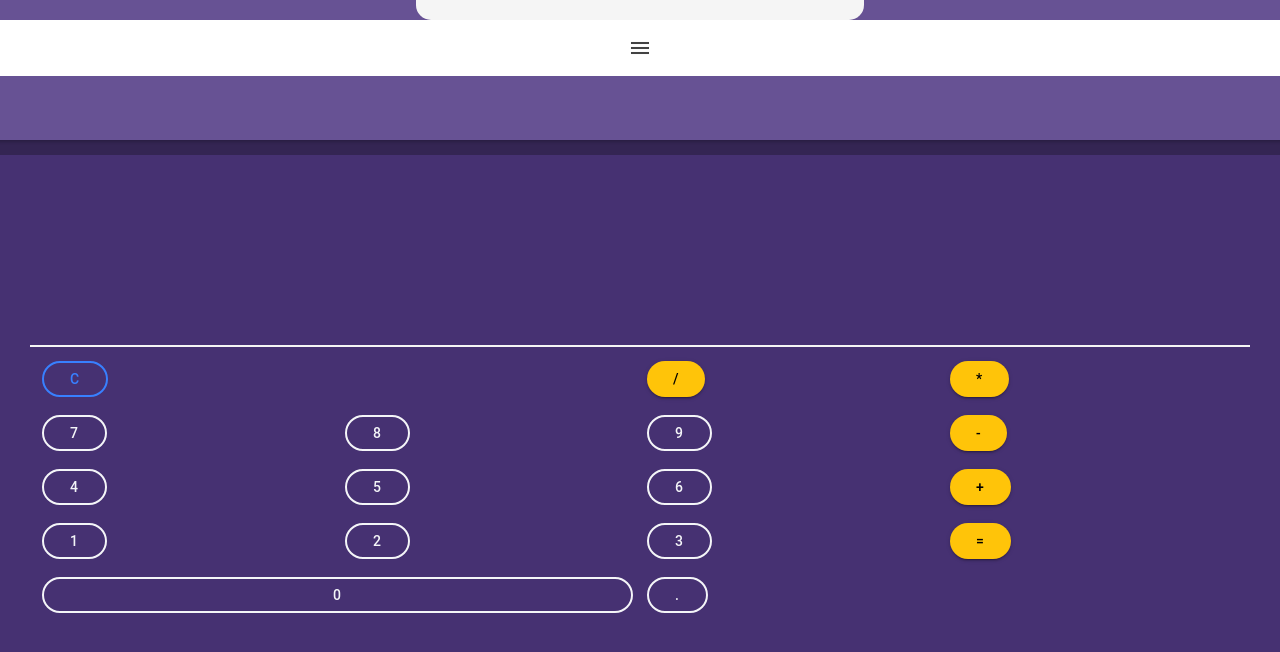
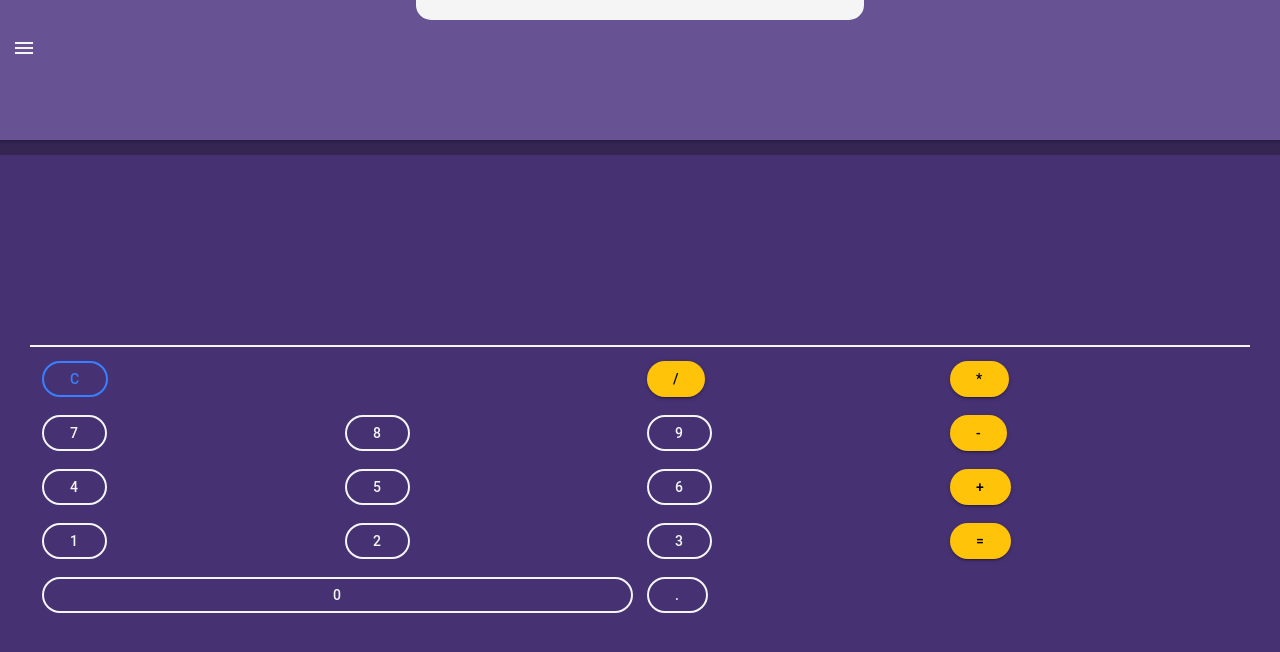
Before and after one commit to mgkdn9/calculator, a React (Create React App) app: page /home in a window 1280 px wide. Shown: the top 652 px of the page. Built offline with nearby package versions, Linux system fonts and the light colour scheme.

Commit message:
basic styling of menu done

```diff
--- a/src/components/Menu.tsx
+++ b/src/components/Menu.tsx
@@ -1,12 +1,12 @@
 import React from 'react'
-import { IonMenu, IonHeader, IonToolbar, IonTitle, IonContent, IonList, IonItem, IonRouterOutlet, IonPage, IonMenuButton, IonButton } from '@ionic/react';
+import { IonMenu, IonHeader, IonToolbar, IonTitle, IonContent, IonList, IonItem } from '@ionic/react';
 
 const Menu: React.FC = () => {
   return (
 
     <IonMenu contentId='main' side="start">
       <IonHeader>
-        <IonToolbar color="primary">
+        <IonToolbar color="dark">
           <IonTitle>Start Menu</IonTitle>
         </IonToolbar>
       </IonHeader>
--- a/src/pages/Home.css
+++ b/src/pages/Home.css
@@ -1,5 +1,10 @@
+:root {
+  --light-purple: rgba(103,82,148,255);
+  --medium-purple: rgba(70,49,114,255);
+}
+
 .header {
-  background-color: rgba(103,82,148,255);
+  background-color: var(--light-purple);
   height: 140px;
 }
 .knotch {
@@ -9,12 +14,16 @@
   height: 20px;
   border-radius: 0 0 15px 15px;
 }
+.toolbar {
+  --background: var(--light-purple);
+  --color: whitesmoke;
+}
 .dark-purple-line {
   background-color: rgba(52,37,83,255);
   height: 15px;
 }
 .main {
- background-color: rgba(70,49,114,255);
+ background-color: var(--medium-purple);
  height: 689px;
  padding: 30px;
 }
--- a/src/pages/Home.tsx
+++ b/src/pages/Home.tsx
@@ -94,8 +94,8 @@ const Home: React.FC = () => {
     <IonPage>
       <IonHeader className="header">
         <div className="knotch"></div>
-        <IonToolbar>
-          <IonMenuButton></IonMenuButton>
+        <IonToolbar className="toolbar">
+          <IonMenuButton slot="start"></IonMenuButton>
         </IonToolbar>
       </IonHeader>
       <IonContent fullscreen>
```
Also changed, not shown: 1 other file (tests, documents, lock files or other folders).
